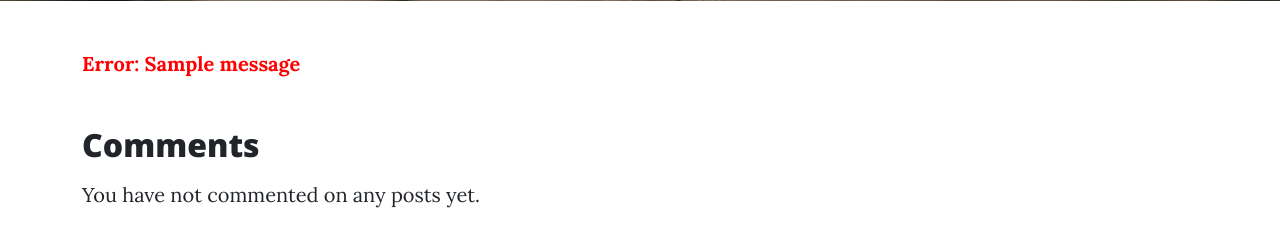
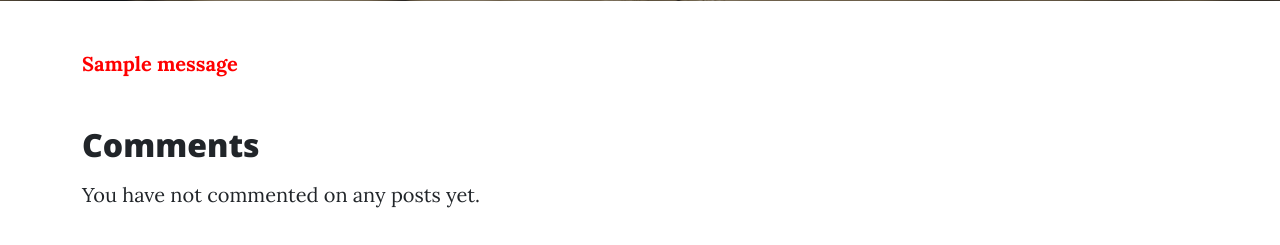
Before and after one commit to osstd/The_Blog_, a Flask app: page /user in a window 1280 px wide. Shown: the part 435-680 px from the top of the page. Run offline with Flask 3, Linux system fonts and the light colour scheme; tables that the repository leaves empty hold one stand-in row (values such as "Sample post"); one stand-in notice (Sample message) is shown; some libraries are stand-ins or nearby versions.

Commit message:
adjust error message

```diff
--- a/main.py
+++ b/main.py
@@ -330,7 +330,6 @@ def delete_post(post_id):
 
         db.session.delete(post_to_delete)
         db.session.commit()
-        flash('Post and its related comments and ratings have been deleted!')
     else:
         flash('You are not allowed to delete this post!')
 
--- a/templates/user.html
+++ b/templates/user.html
@@ -25,7 +25,7 @@ include "header.html" %}
             {% if messages %}
             {% for message in messages %}
             <p class="flashes">
-                <strong>Error: {{ message}}</strong>
+                <strong>{{ message}}</strong>
             </p>
             {% endfor %}
             {% endif %}
```
